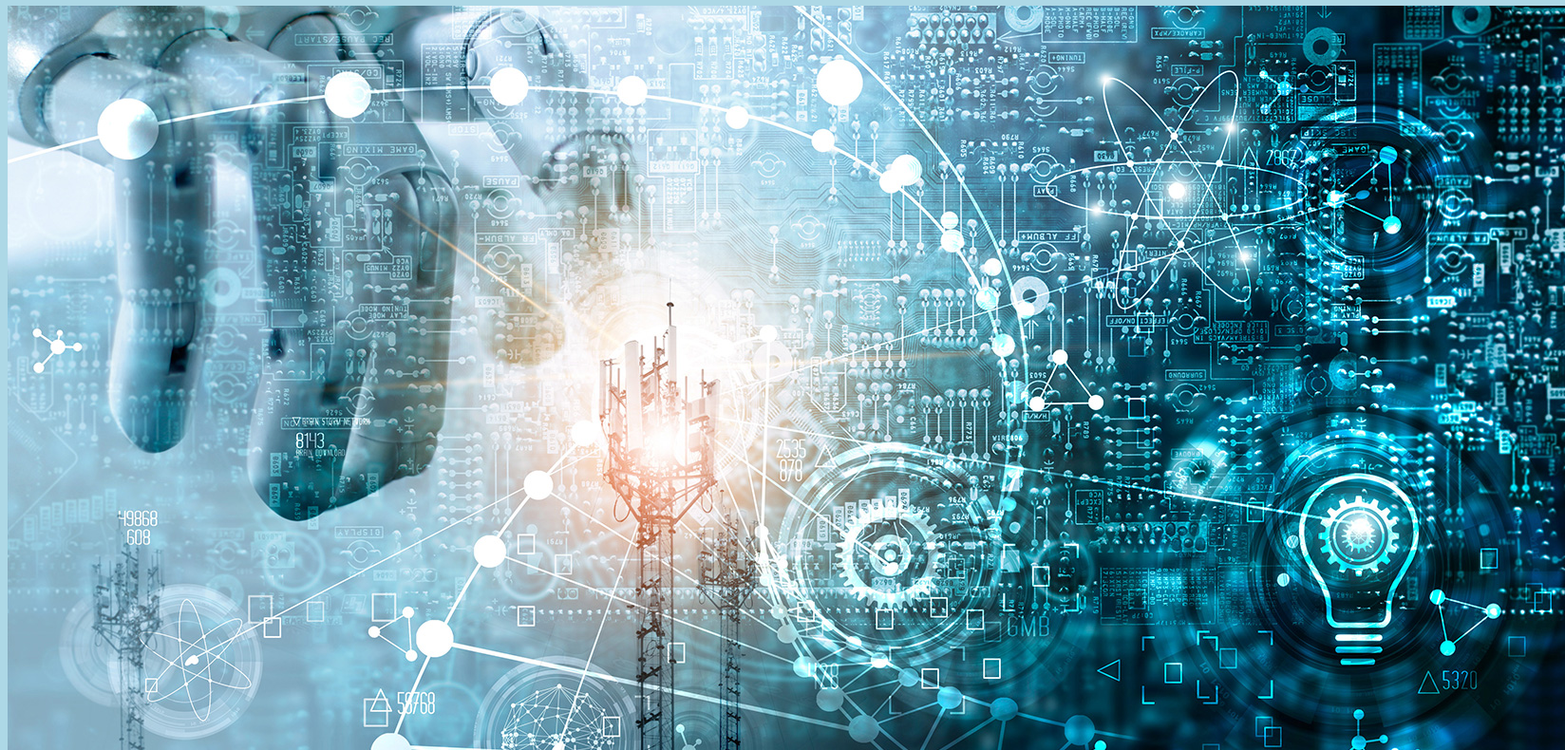
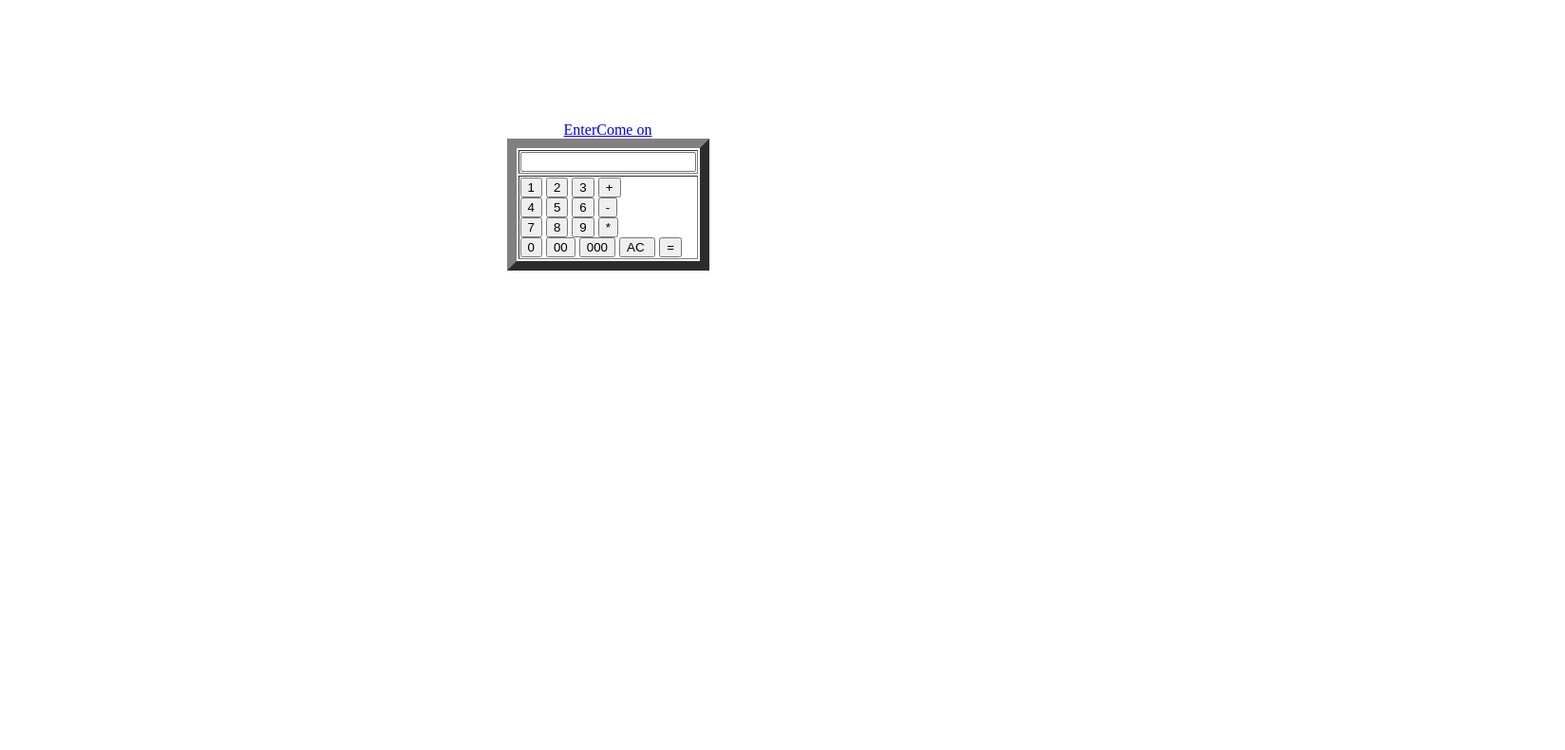
Before and after one commit to Muhammadislom003/img, a plain HTML site: page index.html in a window 1280 px wide. Shown: the part 60-850 px from the top of the page at 95% size, 1648 px wide, since content can reach past the window. After the commit the page ends 800 px from the top, so only its background shows below. Drawn offline with Linux system fonts and the light colour scheme.

Commit message:
Add files via upload

```diff
--- a/index.html
+++ b/index.html
@@ -1,9 +1,52 @@
-<!DCTYPE html>
+<!DOCTYPE html>
 <html>
-<body style="background:lightblue">
+<body>
 <center>
-<h1><b>Internet Technology</b></h1>
-<img src="internettechnology.jpg">
+</br>
+</br>
+</br>
+</br>
+</br>
+</br>
+</br>
+</br>
+</br>
+<form name = "Calc">
+<table border = "10">
+<tr>
+<td>
+<input type = "text" name = "Numbers">
+</tr>
+</tr>
+<tr>
+<td>
+<input type = "button" value = "1" onClick="document.Calc.Numbers.value +='1'"/>
+<input type = "button" value = "2"  onClick="document.Calc.Numbers.value +='2'"/>
+<input type = "button" value = "3" onClick="document.Calc.Numbers.value +='3'"/>
+<input type = "button" value = "+" onClick="document.Calc.Numbers.value +='+'"/>
+</br>
+<input type = "button" value = "4"  onClick="document.Calc.Numbers.value +='4'"/>
+<input type = "button" value = "5" onClick="document.Calc.Numbers.value +='5'"/>
+<input type = "button" value = "6" onClick="document.Calc.Numbers.value +='6'"/>
+<input type = "button" value = "-" onClick="document.Calc.Numbers.value +='-'"/>
+</br>
+<input type = "button" value = "7"  onClick="document.Calc.Numbers.value +='7'"/>
+<input type = "button" value = "8" onClick="document.Calc.Numbers.value +='8'"/>
+<input type = "button" value = "9"  onClick="document.Calc.Numbers.value +='9'"/>
+<input type = "button" value = "*" onClick="document.Calc.Numbers.value +='*'"/>
+</br>
+<input type = "button" value = "0" onClick="document.Calc.Numbers.value +='0'"/>
+<input type = "button" value = "00" onClick="document.Calc.Numbers.value +='00'"/>
+<input type = "button" value = "000" onClick="document.Calc.Numbers.value +='000'"/>
+<input type = "button" value = "AC " onClick="document.Calc.Numbers.value = ' '"/>
+<input type = "button" value = "=" onClick="document.Calc.Numbers.value = eval(Calc.Numbers.value)"/>
+</td>
+</tr>
+</form>
+</br>
+<a href ="file:///C:/Users/User/Desktop/Komiljon/Kind.html">Enter</a>
+<a href ="file:///C:/Users/User/Desktop/index/index.html">Come on</a>
 </center>
+
 </body>
 </html>
```
